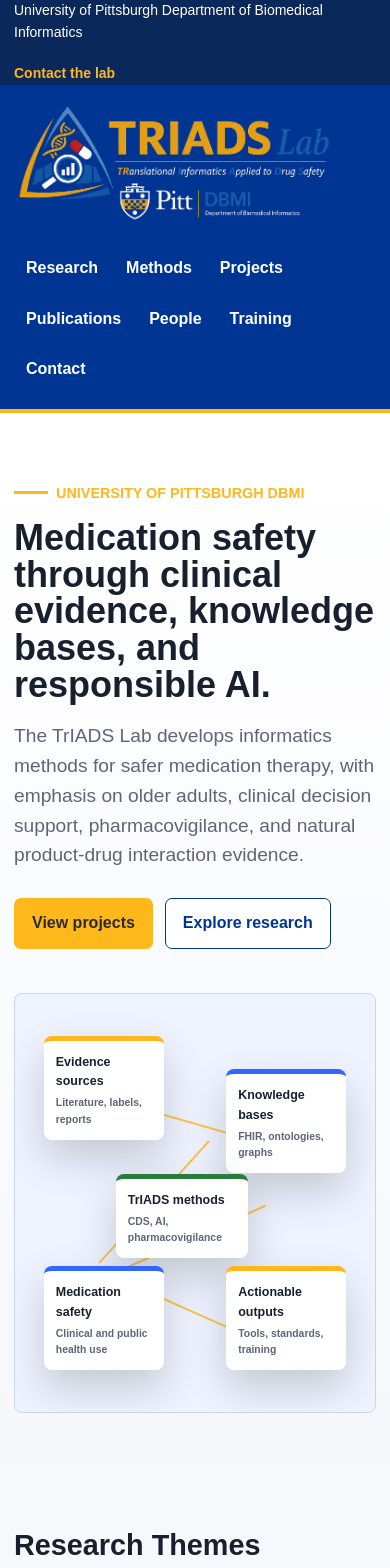
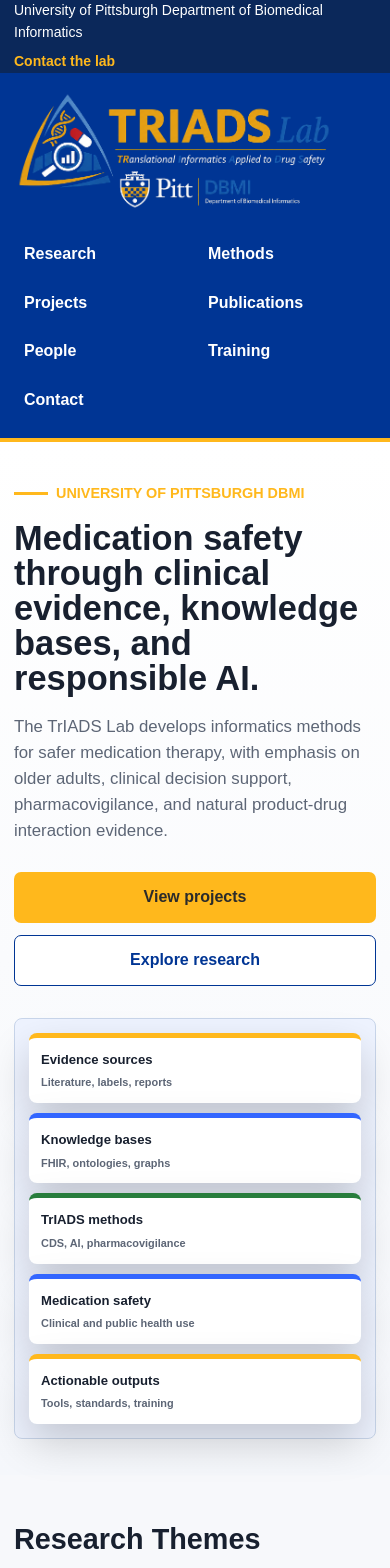
Before and after one commit to rkboyce/triads-lab-web, a SvelteKit app: page / in a window 390 px wide. Shown: the top 1568 px of the page. Built offline with nearby package versions, Linux system fonts and the light colour scheme.

Commit message:
style: improve responsive homepage layout

```diff
--- a/src/lib/components/ProjectCard.svelte
+++ b/src/lib/components/ProjectCard.svelte
@@ -20,4 +20,8 @@
   .project-type { margin: 0 0 10px; color: var(--pitt-blue); font-size: 0.8rem; font-weight: 900; text-transform: uppercase; }
   h3 { margin: 0 0 8px; font-size: 1.12rem; line-height: 1.25; }
   .learn-more { display: inline-flex; margin-top: auto; padding-top: 18px; font-weight: 900; }
+
+  @media (max-width: 760px) {
+    .project-card { min-height: 0; }
+  }
 </style>
--- a/src/lib/components/SiteHeader.svelte
+++ b/src/lib/components/SiteHeader.svelte
@@ -54,7 +54,10 @@
 
   @media (max-width: 560px) {
     .wrap { width: min(var(--max-width), calc(100% - 28px)); }
+    .topbar-inner { gap: 8px; }
     .brand { min-width: 0; }
     .brand-logo { width: min(100%, 320px); }
+    nav { display: grid; width: 100%; grid-template-columns: repeat(2, minmax(0, 1fr)); gap: 6px; }
+    nav a { display: flex; align-items: center; min-height: 40px; padding: 9px 10px; }
   }
 </style>
--- a/src/routes/+page.svelte
+++ b/src/routes/+page.svelte
@@ -210,6 +210,7 @@
   .band.grey { background: var(--surface); }
   .section-head { display: flex; justify-content: space-between; gap: 28px; align-items: end; margin-bottom: 26px; }
   .section-head p { max-width: 690px; margin-bottom: 0; color: var(--muted); }
+  .section-head a { flex: 0 0 auto; font-weight: 900; }
   .grid-3, .people-grid, .project-grid, .method-grid, .video-grid { display: grid; grid-template-columns: repeat(3, minmax(0, 1fr)); gap: 20px; }
   .people-grid { grid-template-columns: repeat(2, minmax(0, 1fr)); }
   .project-grid, .video-grid { grid-template-columns: repeat(2, minmax(0, 1fr)); }
@@ -235,13 +236,23 @@
 
   @media (max-width: 900px) {
     .hero-grid, .grid-3, .people-grid, .project-grid, .method-grid, .video-grid, .activity-grid { grid-template-columns: 1fr; }
+    .hero-grid { min-height: auto; gap: 32px; padding: 48px 0; }
+    .hero-visual { min-height: 360px; }
     .section-head { align-items: start; flex-direction: column; }
   }
 
   @media (max-width: 560px) {
     .wrap { width: min(var(--max-width), calc(100% - 28px)); }
-    .node { width: 120px; font-size: 0.78rem; }
-    .n3 { left: 28%; width: 132px; }
+    h1 { font-size: 2.15rem; }
+    .hero-grid { padding: 36px 0; }
+    .hero-copy { font-size: 1.05rem; }
+    .button { width: 100%; }
+    .band { padding: 48px 0; }
+    .hero-visual { display: grid; gap: 10px; min-height: auto; padding: 14px; overflow: visible; }
+    .line { display: none; }
+    .node { position: static; width: auto; min-height: 0; font-size: 0.82rem; }
+    .n3 { width: auto; }
     .video-card { grid-template-columns: 1fr; }
+    .person { grid-template-columns: 1fr; align-items: start; }
   }
 </style>
```
